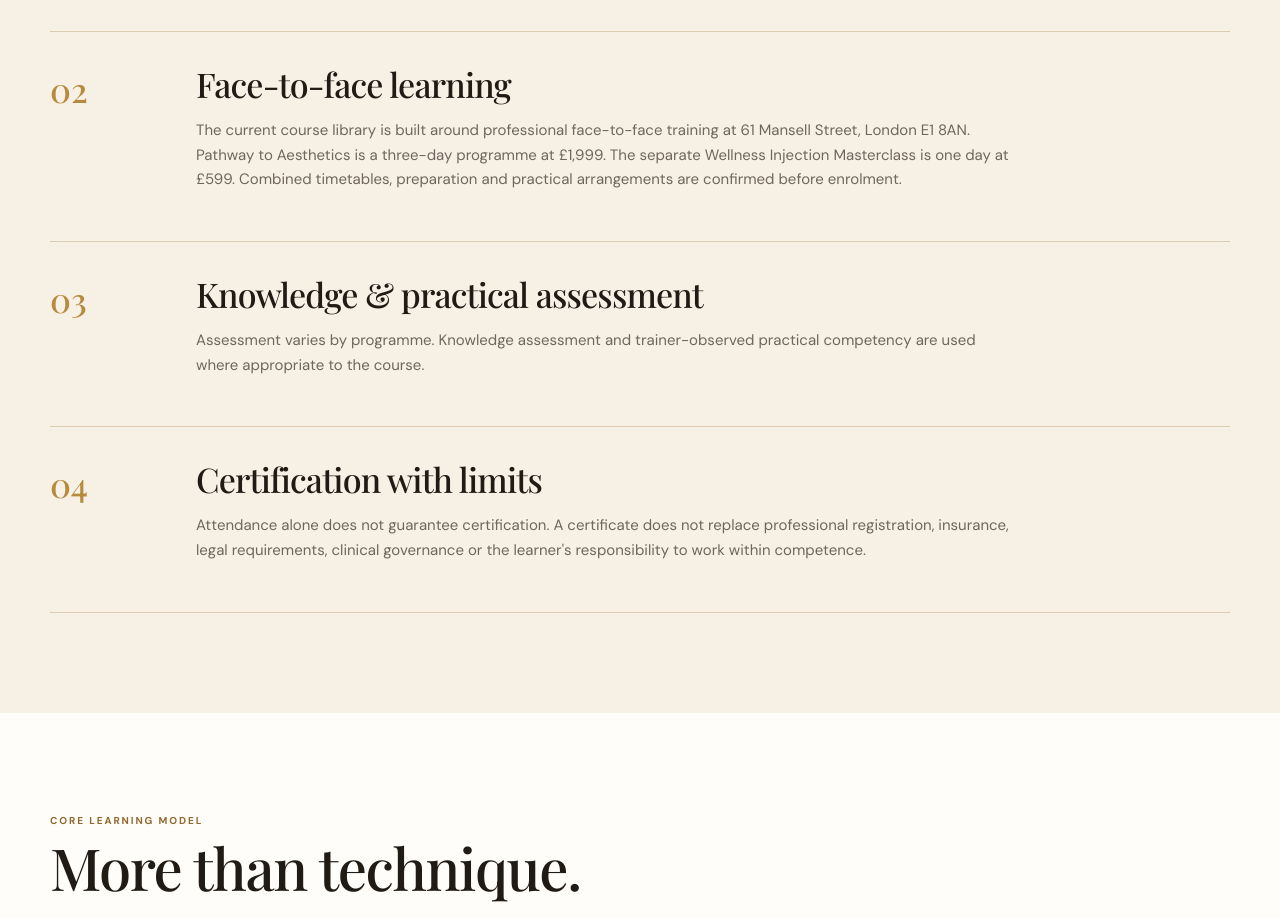
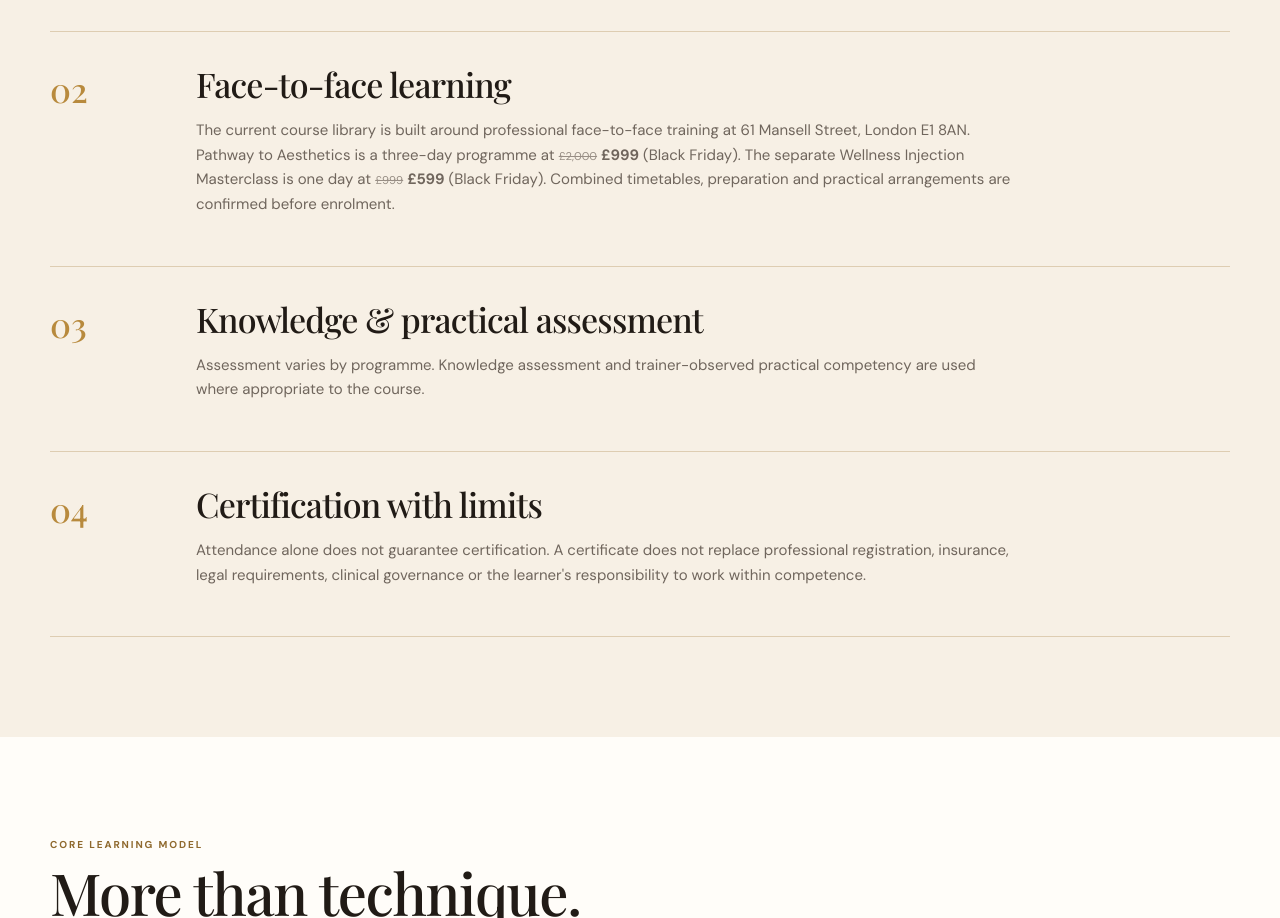
Before and after one commit to sitewisers/medical-wellness-academy, a plain HTML site: page training.html in a window 1280 px wide. Shown: the part 790-1708 px from the top of the page. Drawn offline with nearby package versions, Linux system fonts and the light colour scheme.

Commit message:
Align Black Friday programme pricing across Academy website

```diff
--- a/training.html
+++ b/training.html
@@ -18,7 +18,7 @@
 </div></header><main id="main"><section class="page-hero"><div class="wrap page-hero-inner"><div><div class="eyebrow">Academy Training</div><h1>Clear expectations from enrolment to assessment.</h1><p>Professional training is built around eligibility, safe practice, assessment and the learner's own professional responsibilities.</p></div><div class="gold-orbit" aria-hidden="true"><span></span><span></span><span></span></div></div></section>
 <section class="section"><div class="wrap training-steps">
 <article><span>01</span><div><h2>Eligibility before enrolment</h2><p>The Academy reviews your qualifications and experience against the entry requirements for the programme and its practical activities. Applicants who are still studying must also have their eligibility confirmed before enrolment.</p></div></article>
-<article><span>02</span><div><h2>Face-to-face learning</h2><p>The current course library is built around professional face-to-face training at 61 Mansell Street, London E1 8AN. Pathway to Aesthetics is a three-day programme at £1,999. The separate Wellness Injection Masterclass is one day at £599. Combined timetables, preparation and practical arrangements are confirmed before enrolment.</p></div></article>
+<article><span>02</span><div><h2>Face-to-face learning</h2><p>The current course library is built around professional face-to-face training at 61 Mansell Street, London E1 8AN. Pathway to Aesthetics is a three-day programme at <del style="font-size:0.75em;font-weight:400;opacity:0.7">£2,000</del> <strong>£999</strong> (Black Friday). The separate Wellness Injection Masterclass is one day at <del style="font-size:0.75em;font-weight:400;opacity:0.7">£999</del> <strong>£599</strong> (Black Friday). Combined timetables, preparation and practical arrangements are confirmed before enrolment.</p></div></article>
 <article><span>03</span><div><h2>Knowledge & practical assessment</h2><p>Assessment varies by programme. Knowledge assessment and trainer-observed practical competency are used where appropriate to the course.</p></div></article>
 <article><span>04</span><div><h2>Certification with limits</h2><p>Attendance alone does not guarantee certification. A certificate does not replace professional registration, insurance, legal requirements, clinical governance or the learner's responsibility to work within competence.</p></div></article>
 </div></section>
```
